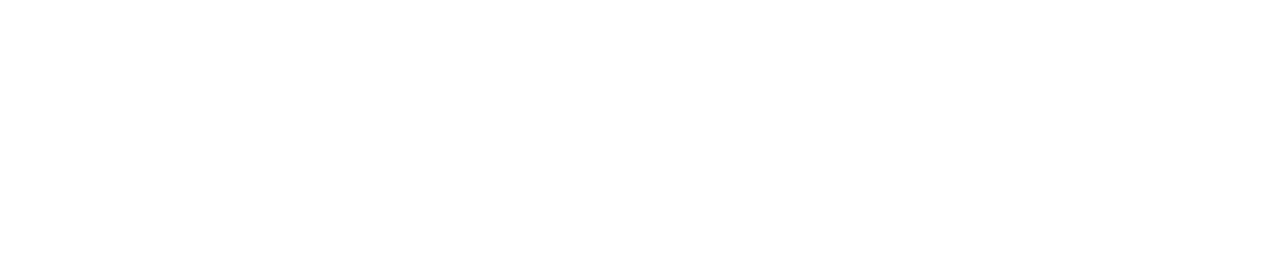
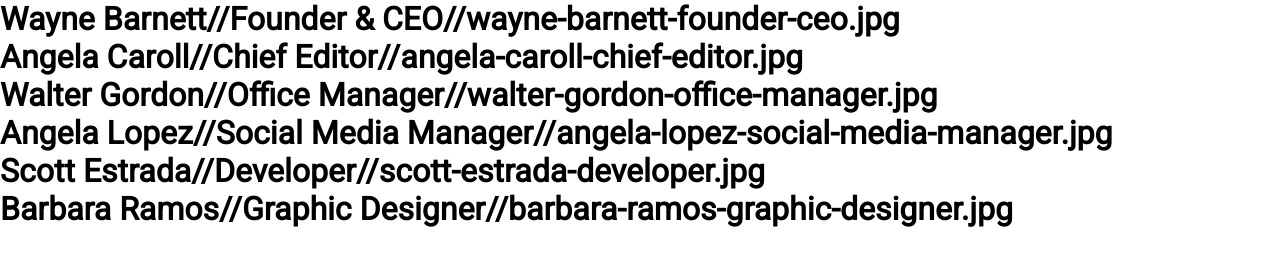
Before and after one commit to Ludo4official/js-our-team, a plain HTML site: page index.html in a window 1280 px wide. Drawn offline with Linux system fonts and the light colour scheme.

Commit message:
Lavoro Our Team

```diff
--- a/index.html
+++ b/index.html
@@ -11,16 +11,9 @@
     <link href="https://fonts.googleapis.com/css2?family=Montserrat&family=Roboto&display=swap" rel="stylesheet">
 </head>
 <body>
-    <main>
+    <main id="container">
 
     </main>
-
-
-
-
-
-
-
 
     <script type="text/javascript" src="scripts.js"></script>
 </body>
--- a/scripts.js
+++ b/scripts.js
@@ -33,6 +33,8 @@ const members = [
 
 console.log(members);
 
-for (let key in members) {
-    console.log(key + ':', members[key])
+for (let i = 0; i < members.length; i++) {
+
+    console.log(members[i].name, members[i].role, members[i].img);
+    document.getElementById('container').innerHTML += '<div class="text">' + members[i].name + '//' + members[i].role + '//' + members[i].img + '</div>';
 }
--- a/style.css
+++ b/style.css
@@ -4,3 +4,8 @@
     box-sizing: border-box;
     font-family: 'Roboto', sans-serif;
 }
+
+.text {
+    font-weight: bold;
+    font-size: 2rem;
+}
```
